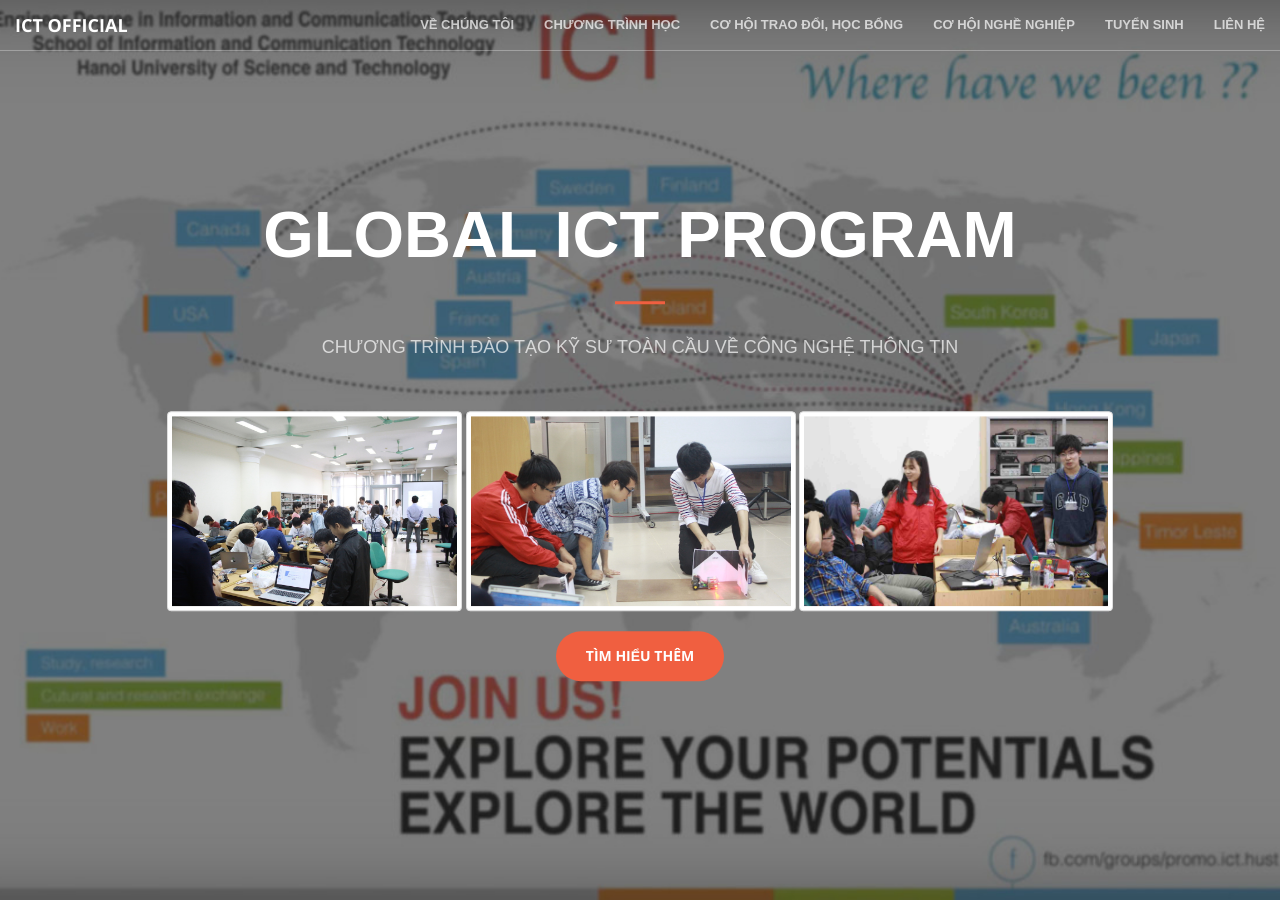
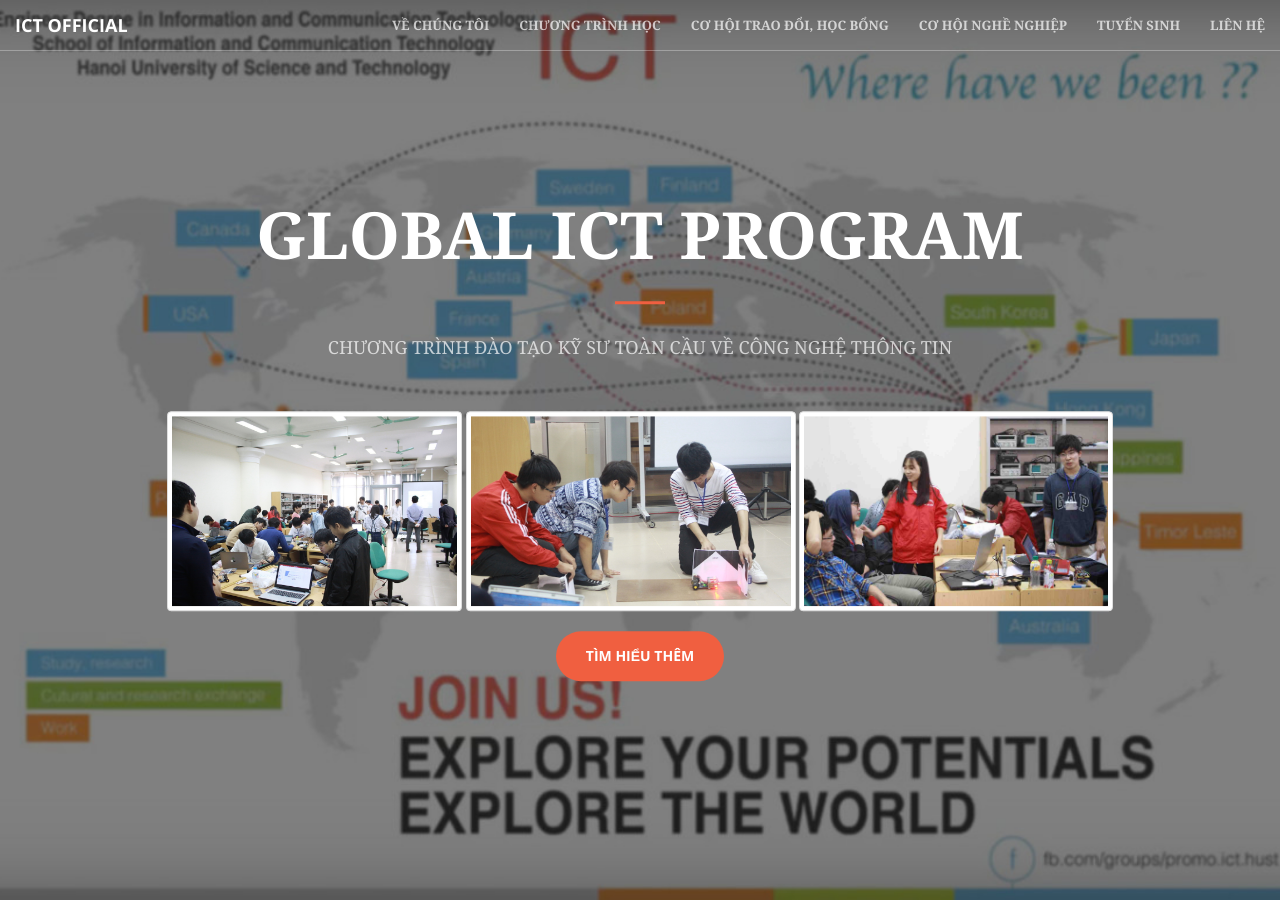
Before and after one commit to Studentaz/HUST-ICT-website, a Jekyll site: the page built from index.html, in a window 1280 px wide and 900 px high. Built offline with Jekyll 4.4.1, drawn with Linux system fonts in a browser that asks for light colours.

Commit message:
upload via commit

```diff
--- a/_includes/head.html
+++ b/_includes/head.html
@@ -32,7 +32,7 @@
     <!-- Fix fonts -->
     <style type="text/css">
         h1, h2, h3, h4, h5, h6, p, a, body {
-            font-family: Arial, Helvetica, sans-serif;
+            font-family: Georgia, serif;
         }
     </style>
 
```
Also changed, not shown: 1 other file.
